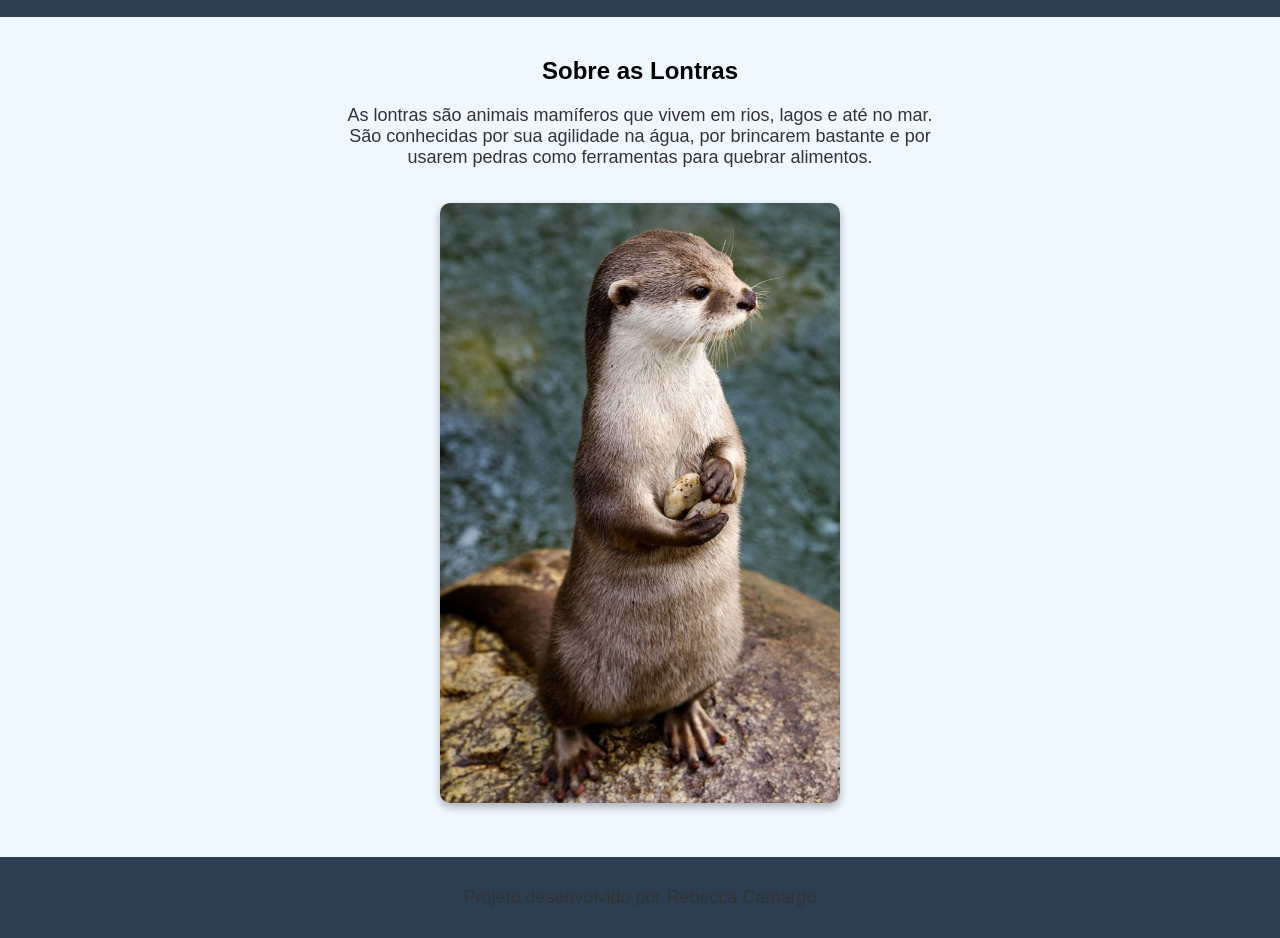
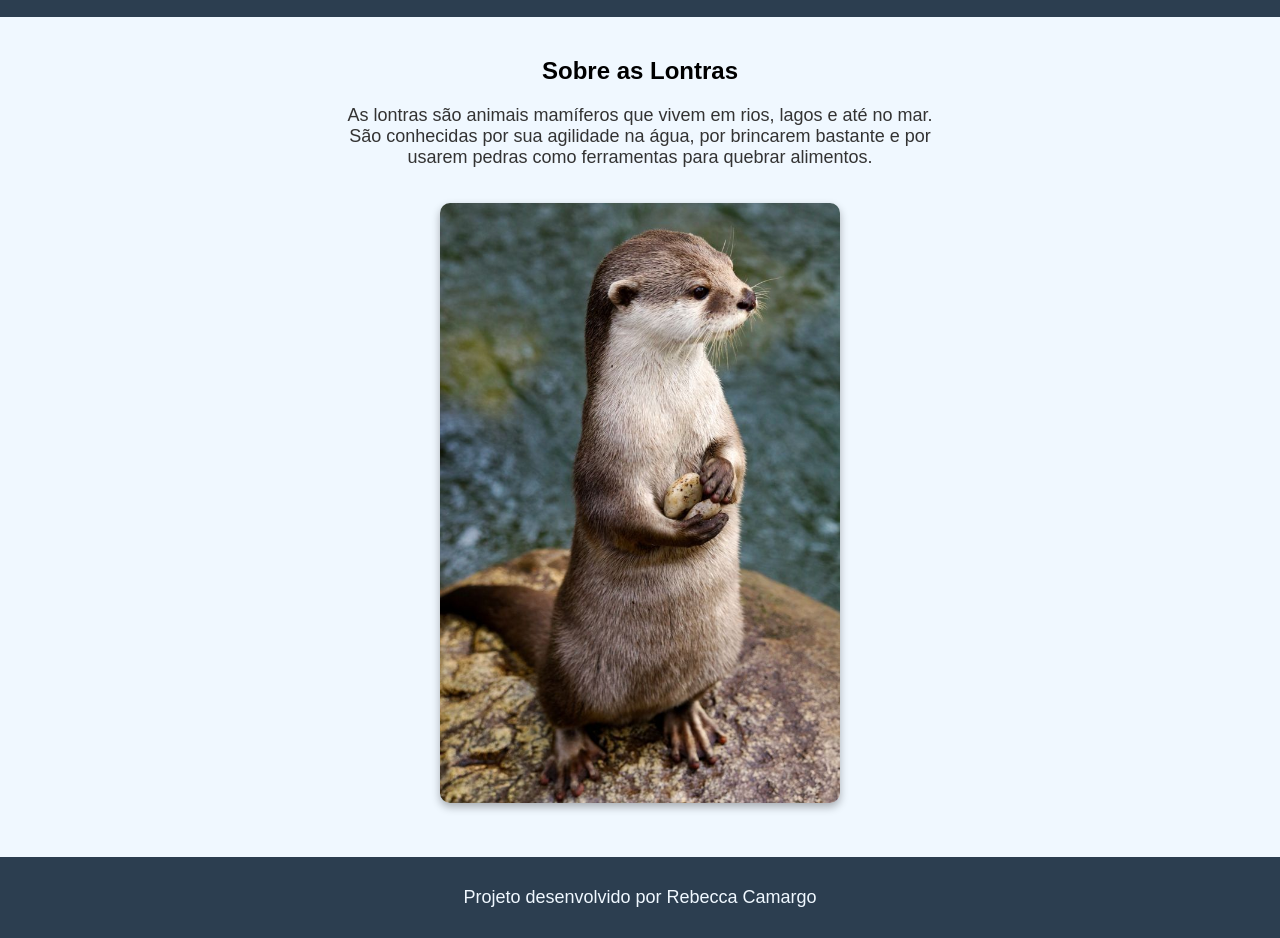
Before and after one commit to rebeccacamargo67-stack/udwmj-pratica01, a plain HTML site: page projeto/index.html in a window 1280 px wide. Shown: the part 60-998 px from the top of the page. Drawn offline with Linux system fonts and the light colour scheme.

Commit message:
Update style.css

```diff
--- a/projeto/css/style.css
+++ b/projeto/css/style.css
@@ -39,4 +39,8 @@ footer {
     color: white;
     padding: 10px;
     margin-top: 30px;
+
+    p{
+    color: #f0f8ff;
 }
+}
```
